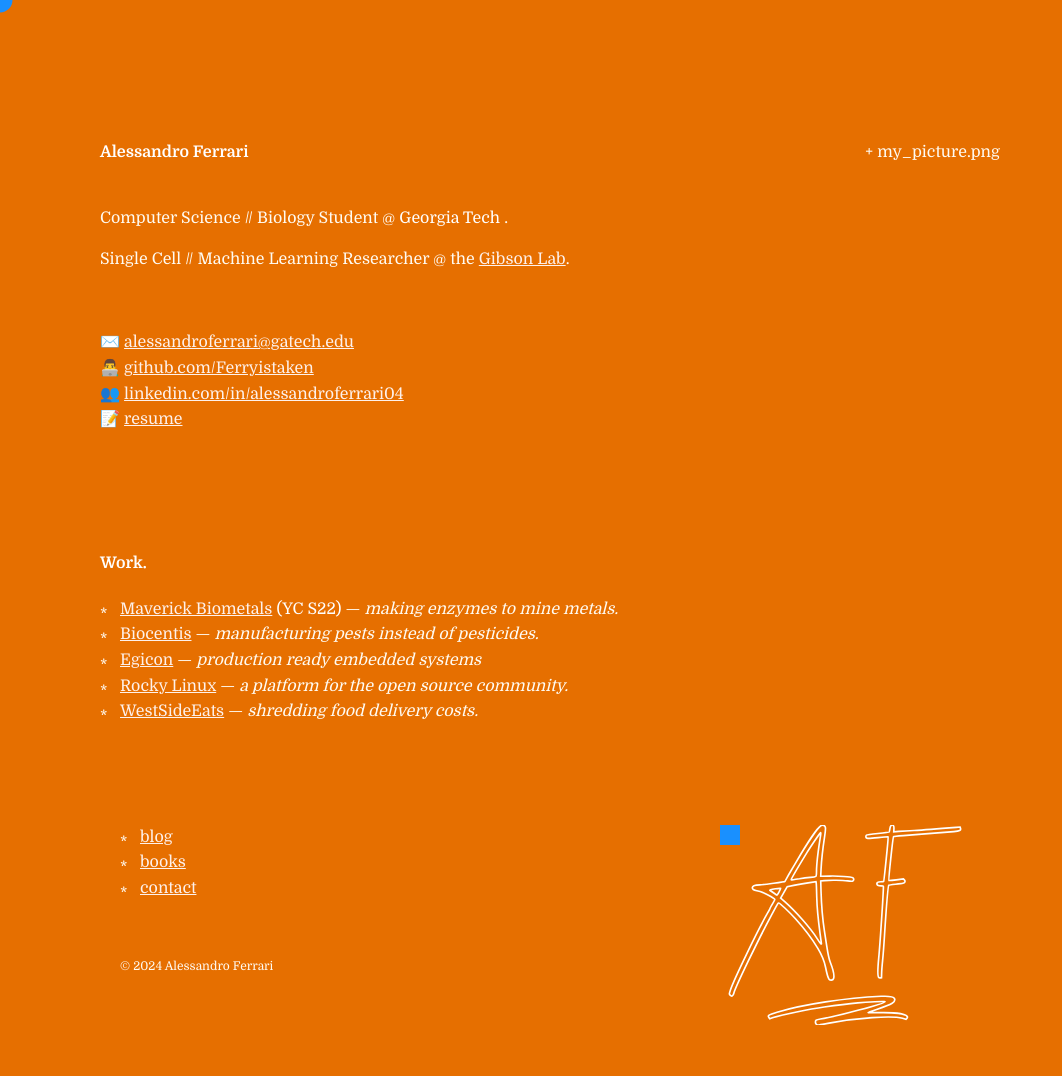
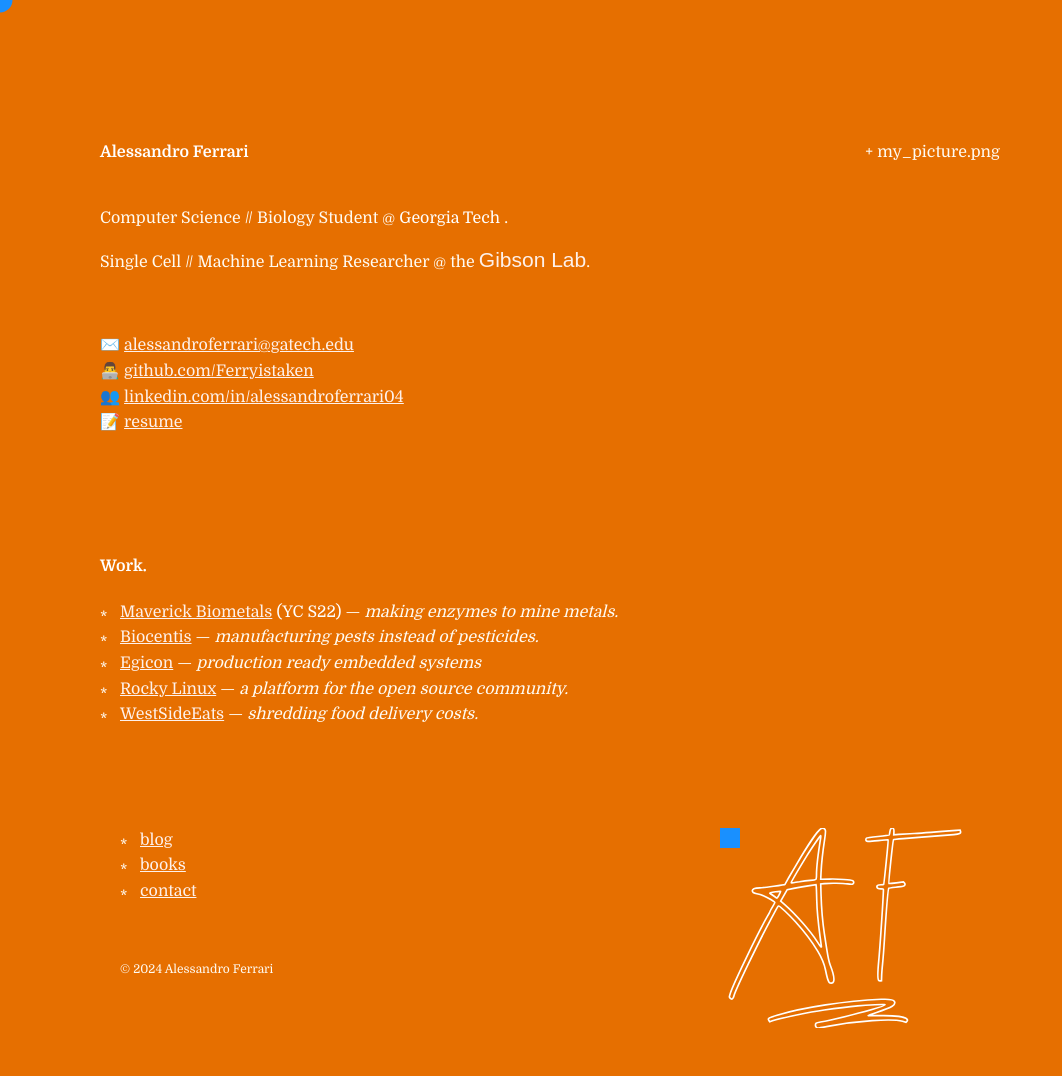
Before and after one commit to Ferryistaken/website, a Jekyll site: the page built from index.md, in a window 1280 px wide. Shown: the whole page, without its empty margins (0-1062 px from the left). Built offline with Jekyll 4.4.1, drawn with Linux system fonts in a browser that asks for light colours; some web fonts are replaced.

Commit message:
changed gibson lab font

```diff
--- a/_layouts/new.html
+++ b/_layouts/new.html
@@ -3,9 +3,15 @@
   <head>
     <meta name="viewport" content="width=device-width, initial-scale=1.0">
     <meta name="google-site-verification" content="rLMq8xG929UQUBwD1cWdSx36UKnvMowlLLXXh8mmR-M" />
+
     <link rel="preconnect" href="https://fonts.googleapis.com">
     <link rel="preconnect" href="https://fonts.gstatic.com" crossorigin>
     <link href="https://fonts.googleapis.com/css2?family=Domine:wght@400..700&display=swap" rel="stylesheet">
+
+    <link rel="preconnect" href="https://fonts.googleapis.com">
+    <link rel="preconnect" href="https://fonts.gstatic.com" crossorigin>
+    <link href="https://fonts.googleapis.com/css2?family=Jersey+20&display=swap" rel="stylesheet">
+
     <meta charset="UTF-8">
     {% if site.google_analytics and jekyll.environment == 'production' %}
     {% include analytics.html %}
@@ -266,7 +272,7 @@
     <p>Computer Science // Biology Student @ <span style="color: white;">
         <span class="code" data-string="Georgia Tech"></span>
       </span>. </p>
-    <p>Single Cell // Machine Learning Researcher @ the <a href="https://ggibsongt.wixsite.com/gibsongatech">Gibson Lab</a>. </p> <br>
+    <p>Single Cell // Machine Learning Researcher @ the <a style="font-family: 'Jersey 20', sans-serif; text-decoration: none; font-size: 21px;" href="https://ggibsongt.wixsite.com/gibsongatech">Gibson Lab</a>. </p> <br>
     <p>✉️ <a href="mailto:alessandroferrari@gatech.edu">alessandroferrari@gatech.edu</a>
       <br> 👨‍💻 <a href="https://github.com/Ferryistaken">github.com/Ferryistaken</a>
       <br> 👥 <a href="https://linkedin.com/in/alessandroferrari04">linkedin.com/in/alessandroferrari04</a>
```
